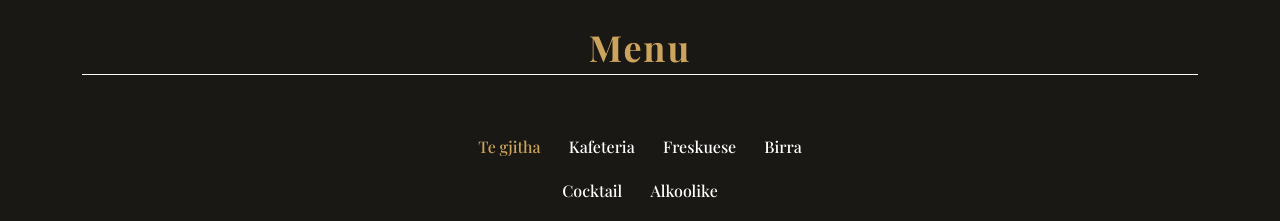
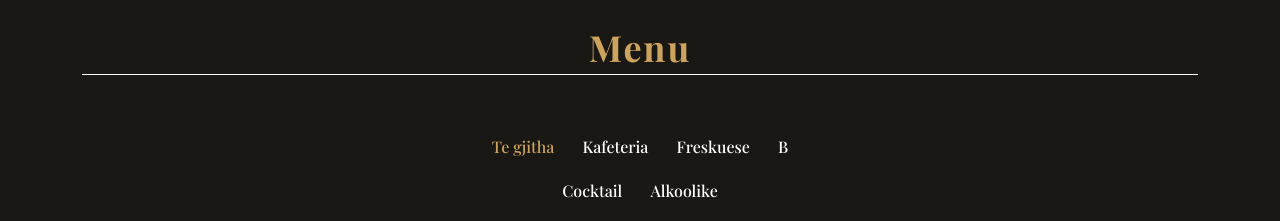
Before and after one commit to thewebguy123/skycoffee.github.io, a plain HTML site: page index.html in a window 1280 px wide. Shown: the part 840-1061 px from the top of the page. Drawn offline with nearby package versions, Linux system fonts and the light colour scheme; a web font is replaced by a local one.

Commit message:
Update index.html

```diff
--- a/index.html
+++ b/index.html
@@ -89,7 +89,7 @@
               <li data-filter="*" class="filter-active">Te gjitha</li>
               <li data-filter=".filter-kafeteria">Kafeteria</li>
               <li data-filter=".filter-freskuese">Freskuese</li>
-              <li data-filter=".filter-birra">Birra</li>
+              <li data-filter=".filter-birra">B</li>
             </ul>
           </div>
           <div class="col-lg-12 d-flex justify-content-center">
```
